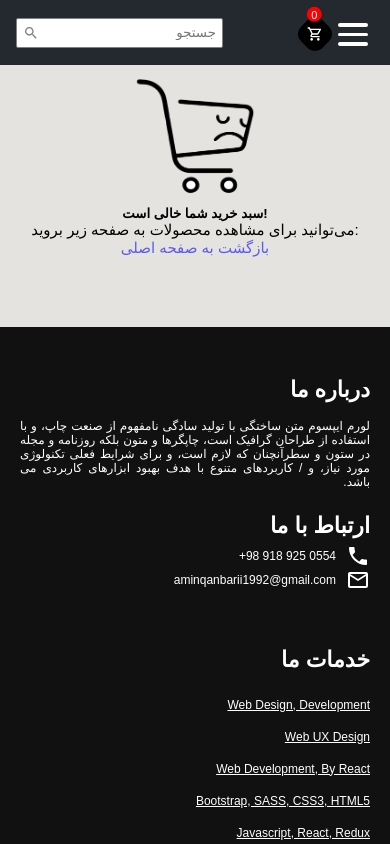
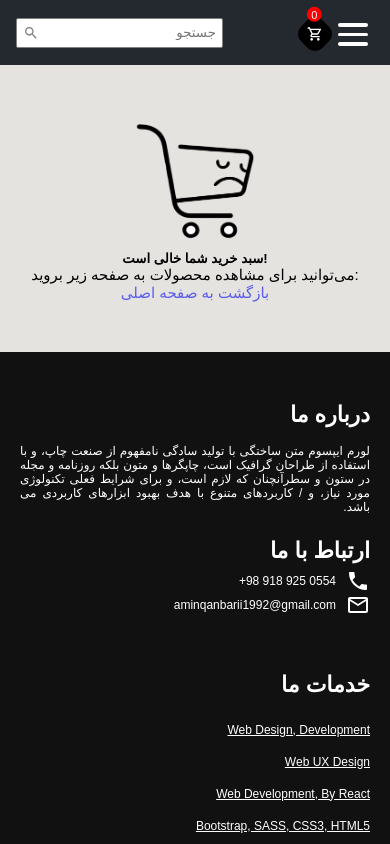
Before and after one commit to amin-qanbari/React-Shopping-Site-UI-Design-Redux-main, a React (Create React App) app: page /shopCart in a window 390 px wide. Shown: the top 844 px of the page. Built offline with nearby package versions, Linux system fonts and the light colour scheme.

Commit message:
responsive Container

```diff
--- a/src/pages/ShopCart.js
+++ b/src/pages/ShopCart.js
@@ -24,7 +24,10 @@ import { useDispatch, useSelector } from "react-redux";
 import { checkout, clear } from "../Redux/Cart/cartAction";
 
 const Container = styled.div`
-  margin-bottom: 50px;
+  margin: 45px 0 30px 0;
+  @media (max-width:380px) {
+    margin: 55px 0 30px 0;
+  }
 `;
 
 const Wrapper = styled.div`
```
